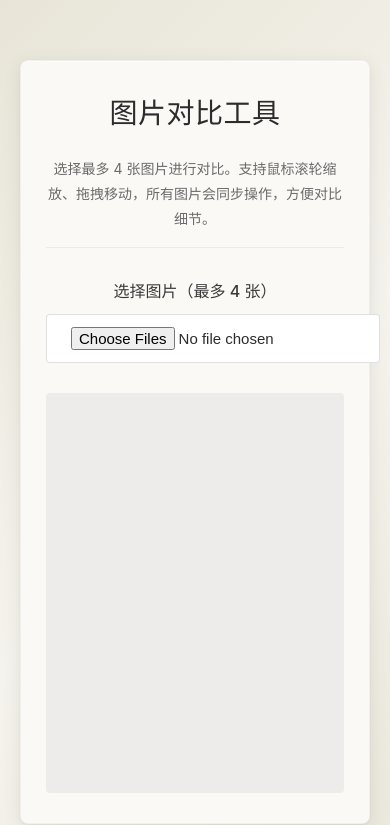
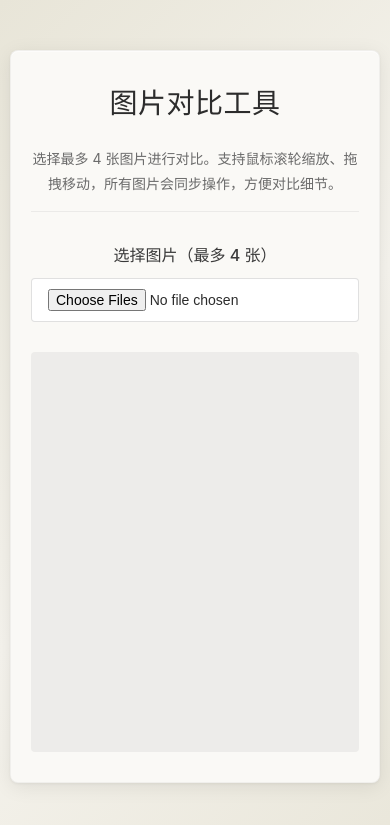
Before and after one commit to luhuadong/image-compare, a plain HTML site: page index.html in a window 390 px wide. Shown: the top 825 px of the page. Drawn offline with Linux system fonts and the light colour scheme.

Commit message:
fix: import-btn overflow

```diff
--- a/main.css
+++ b/main.css
@@ -63,6 +63,9 @@
     color: #2C2C2C;
     cursor: pointer;
     transition: border-color 0.2s, box-shadow 0.2s;
+    max-width: 100%;
+    width: auto;
+    box-sizing: border-box;
 }
 
 #import-btn:hover {
@@ -189,8 +192,18 @@
 
 /* 响应式设计 */
 @media (max-width: 768px) {
+    body {
+        padding: 10px;
+    }
+
     #container {
-        padding: 30px 25px;
+        padding: 30px 20px;
+    }
+
+    #import-btn {
+        width: 100%;
+        padding: 10px 16px;
+        font-size: 14px;
     }
 
     .images-container.layout-2,
```
